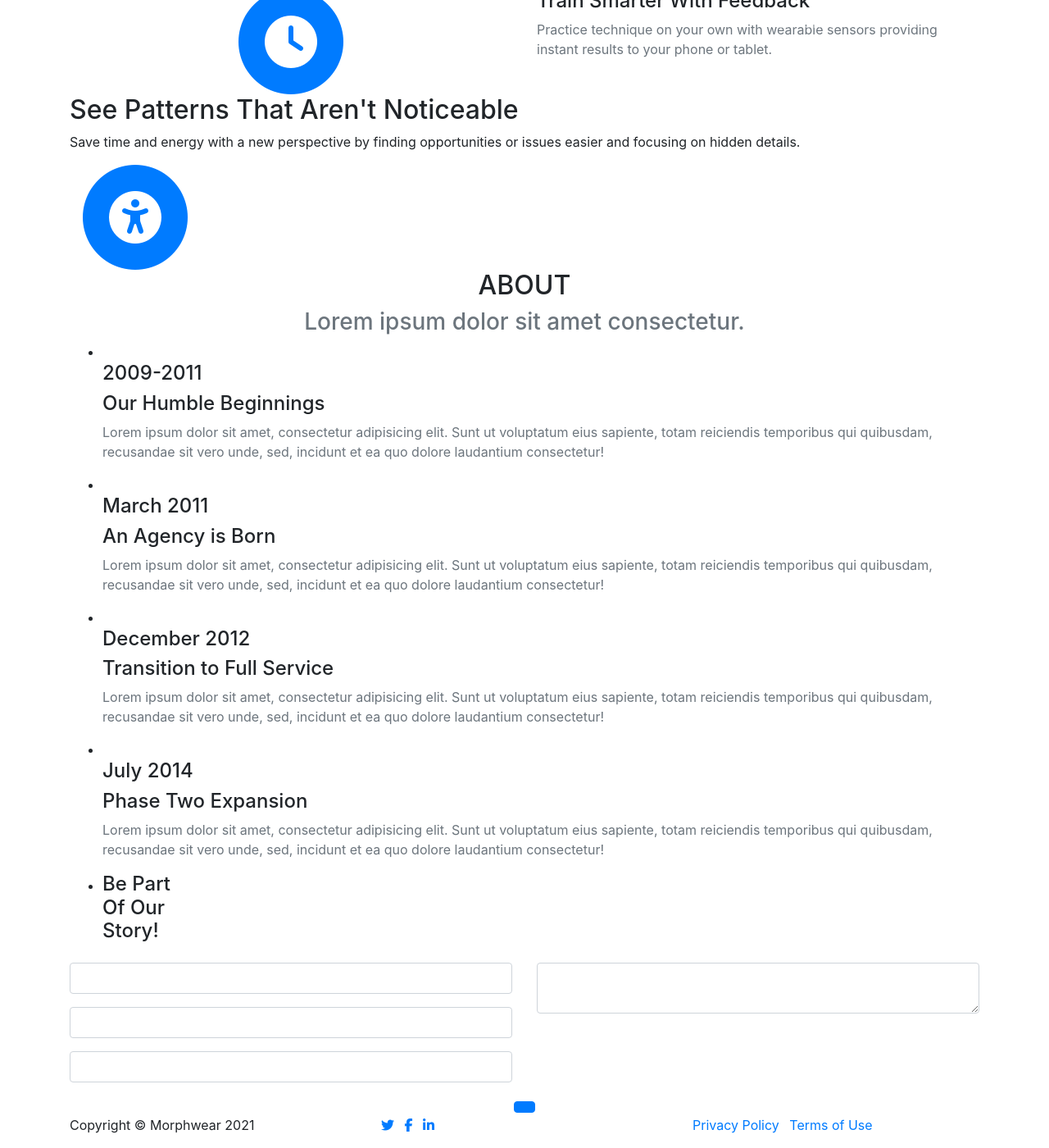
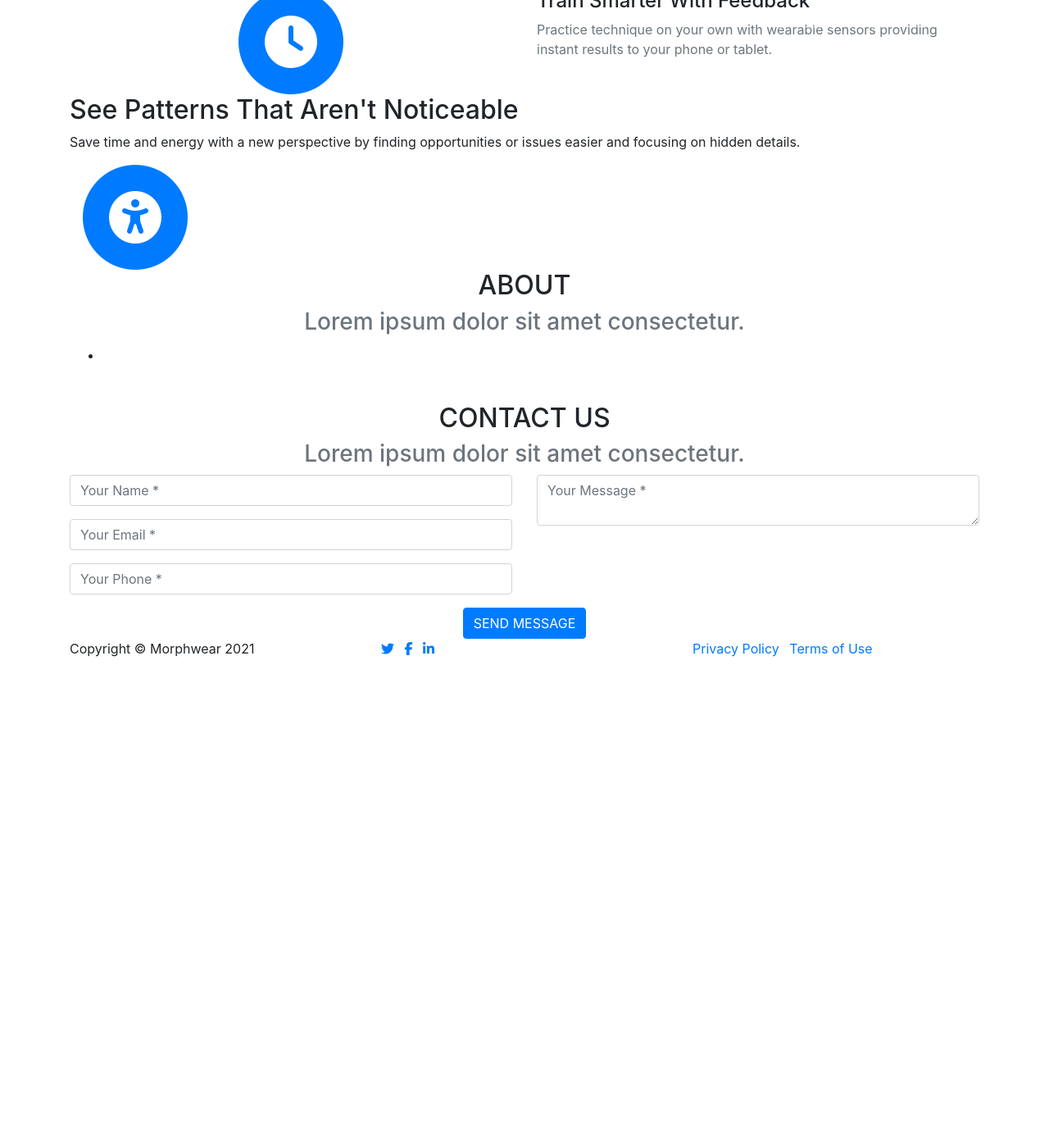
Before and after one commit to morphwear/strokespek, a Jekyll site: the page built from index.md, in a window 1280 px wide and 1400 px high, scrolled down 443 px. Shown: the whole window at 82% size. Built offline with Jekyll 4.4.1, drawn with Linux system fonts in a browser that asks for light colours; nearby versions of some CDN libraries; some web fonts are replaced; library files that are not in the unit come from our copies; after the commit the page ends 1262 px from its top, so only the background shows below that.

Commit message:
Added testimonial and about data

```diff
--- a/_data/home.yml
+++ b/_data/home.yml
@@ -35,30 +35,19 @@
 #   heading: Portfolio
 #   subheading: Lorem ipsum dolor sit amet consectetur.
 
+testimonial:
+  text: Hydra has shaped the business we have today. We have a repeatable sales process and a strategy to scale our team. I recommend Hydra to any business looking to improve their sales.
+  credentials:  Jim James - CEO of Global Corp.
+  image: img/about/2.jpg
+  alt-text: Leif Kluver
+
 about:
   heading: About
   subheading: Lorem ipsum dolor sit amet consectetur.
-  timeline:
-    - image: img/about/1.jpg
-      date: 2009-2011
-      title: Our Humble Beginnings
-      text: Lorem ipsum dolor sit amet, consectetur adipisicing elit. Sunt ut voluptatum eius sapiente, totam reiciendis temporibus qui quibusdam, recusandae sit vero unde, sed, incidunt et ea quo dolore laudantium consectetur!
-    - image: img/about/2.jpg
-      date: March 2011
-      title: An Agency is Born
-      text: Lorem ipsum dolor sit amet, consectetur adipisicing elit. Sunt ut voluptatum eius sapiente, totam reiciendis temporibus qui quibusdam, recusandae sit vero unde, sed, incidunt et ea quo dolore laudantium consectetur!
-    - image: img/about/3.jpg
-      date: December 2012
-      title: Transition to Full Service
-      text: Lorem ipsum dolor sit amet, consectetur adipisicing elit. Sunt ut voluptatum eius sapiente, totam reiciendis temporibus qui quibusdam, recusandae sit vero unde, sed, incidunt et ea quo dolore laudantium consectetur!
-    - image: img/about/4.jpg
-      date: July 2014
-      title: Phase Two Expansion
-      text: Lorem ipsum dolor sit amet, consectetur adipisicing elit. Sunt ut voluptatum eius sapiente, totam reiciendis temporibus qui quibusdam, recusandae sit vero unde, sed, incidunt et ea quo dolore laudantium consectetur!
+  text: Lorem ipsum dolor sit amet, consectetur adipisicing elit. Sunt ut voluptatum eius sapiente, totam reiciendis temporibus qui quibusdam, recusandae sit vero unde, sed, incidunt et ea quo dolore laudantium consectetur!
+  image: img/about/2.jpg
+  alt-text: Butterfly action shot
 
-  end1: Be Part
-  end2: Of Our
-  end3: Story!
 
 # team:
 #   heading: Our Amazing Team
@@ -109,18 +98,18 @@
 #   - img: img/logos/creative-market.jpg
 #     url: "#"
 
-# contact:
-#   heading: Contact Us
-#   subheading: Lorem ipsum dolor sit amet consectetur.
-#   name: Your Name *
-#   name-required: Please enter your name.
-#   email: Your Email *
-#   email-required: Please enter your email address.
-#   phone: Your Phone *
-#   phone-required: Please enter your phone number.
-#   message: Your Message *
-#   message-required: Please enter a message.
-#   btn: Send Message
+contact:
+  heading: Contact Us
+  subheading: Lorem ipsum dolor sit amet consectetur.
+  name: Your Name *
+  name-required: Please enter your name.
+  email: Your Email *
+  email-required: Please enter your email address.
+  phone: Your Phone *
+  phone-required: Please enter your phone number.
+  message: Your Message *
+  message-required: Please enter a message.
+  btn: Send Message
 
 #   js-url: '././mail/contact_me.php'
 #   js-success: 'Your message has been sent. '
```
